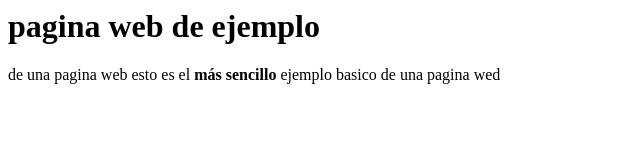
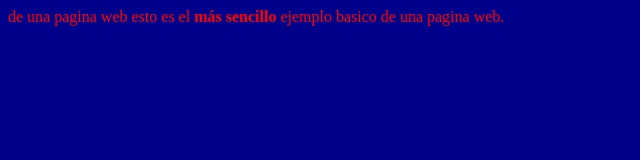
Before and after one commit to fjsalmag5/fjsalmag5.github.io, a plain HTML site: page index.html in a window 1280 px wide. Shown: the whole page, without its empty margins (0-640 px from the left). Drawn offline with Linux system fonts and the light colour scheme.

Commit message:
ya se ven los estilod

```diff
--- /dev/null
+++ b/css/estilos.css
@@ -0,0 +1,12 @@
+p {
+    color: red;
+    background-color: darkblue;
+}
+
+body {
+    background-color: darkblue;
+}
+
+h1 {
+    color:whitesmoke
+}
--- a/index.html
+++ b/index.html
@@ -1,10 +1,10 @@
-<HTML>
-  <header>
-   <h1>pagina web de ejemplo</h1>
-  </header>
+<html>
+  <head>
+    <link href="css/estilos.css" rel="stylesheet" type="text/css">
+   <title> pagina web de ejemplo</title>
+  </head>
   <body>
-    <p></p>de una pagina web
-    esto es el <b>más sencillo</b> ejemplo basico
-      de una pagina wed  </P>
+    <p>de una pagina web
+    esto es el <b>más sencillo</b> ejemplo basico de una pagina web.</p>
   </body>
-  </html>
+</html>
```
